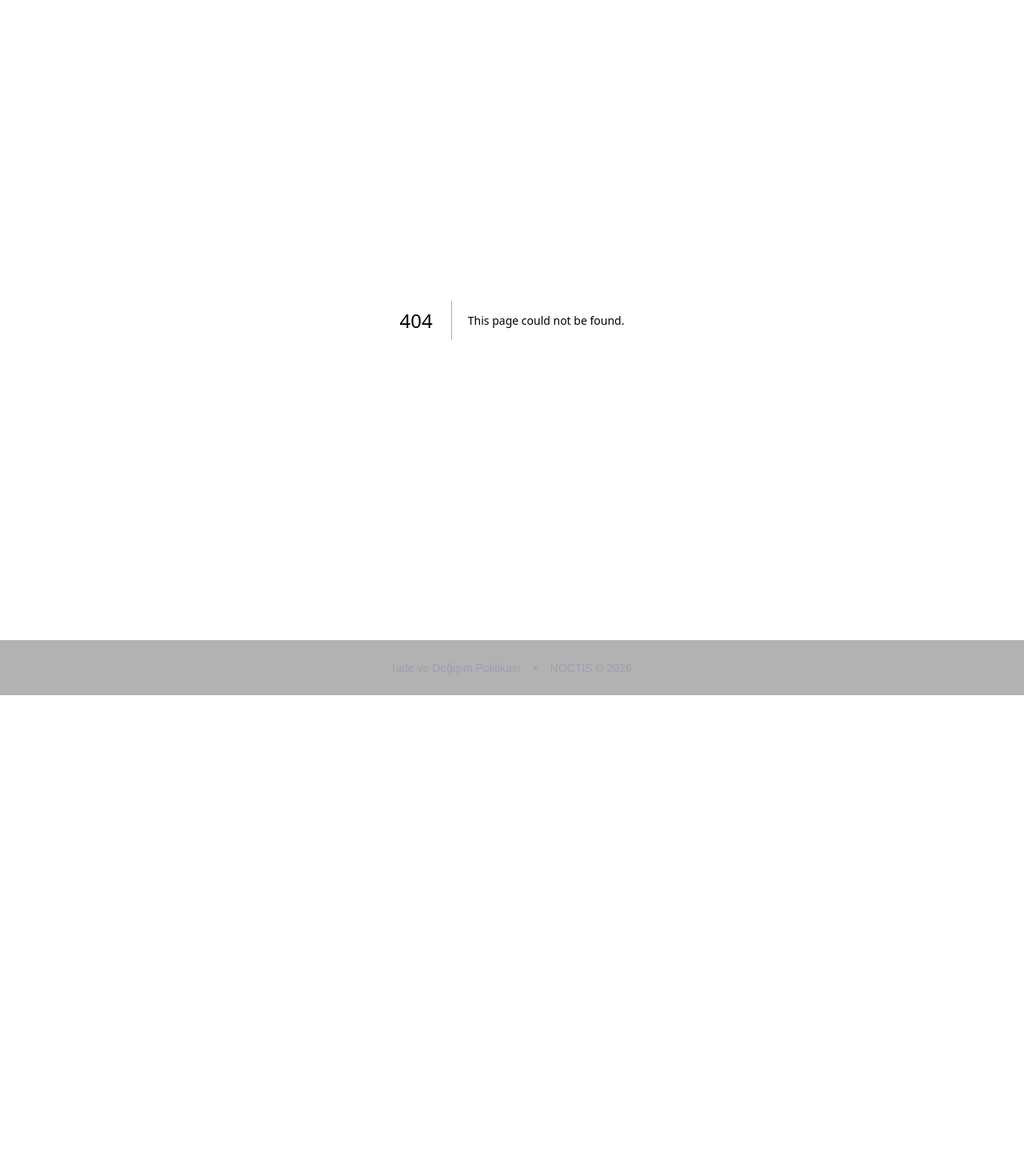
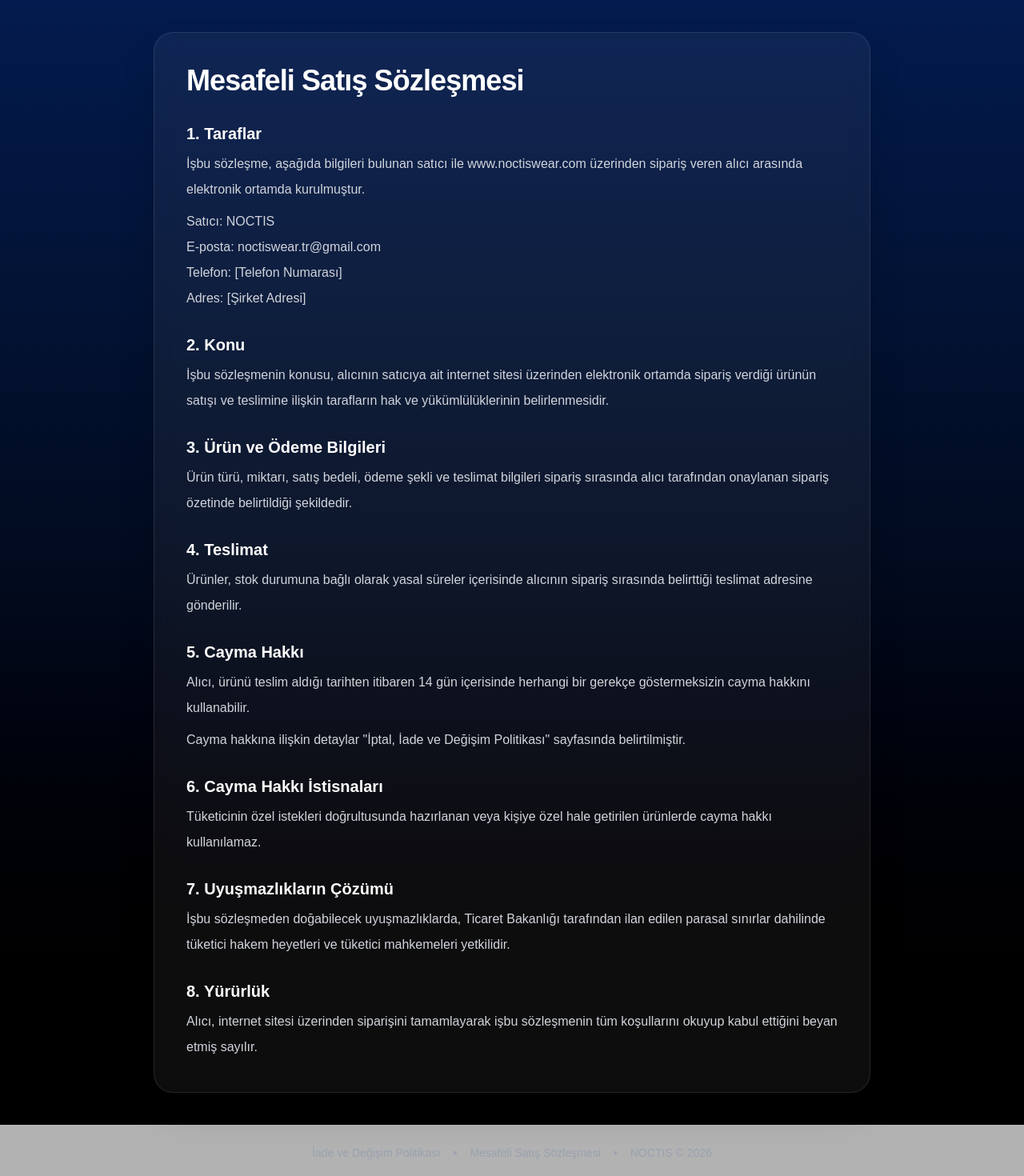
Before and after one commit to noctiswearr-boop/noctis-site, a Next.js app: page /mesafeli-satis-sozlesmesi in a window 1280 px wide. Before the commit this address had no page. Shown: the top 1470 px of the page at 80% size. Before the commit the page ends 869 px from the top, so only its background shows below. Built offline with nearby package versions, Linux system fonts and the light colour scheme.

Commit message:
mesafeli satis sozlesmesi footer linki eklendi

```diff
--- a/app/layout.tsx
+++ b/app/layout.tsx
@@ -28,17 +28,21 @@ export default function RootLayout({
       className={`${geistSans.variable} ${geistMono.variable} h-full antialiased`}
     >
       <body className="min-h-full flex flex-col">
-        <main className="flex-1">
-          {children}
-        </main>
+        <main className="flex-1">{children}</main>
 
         <footer className="border-t border-white/10 bg-black/30 px-6 py-6 text-center text-sm text-gray-400">
           <div className="flex flex-wrap justify-center gap-4">
+            <a href="/iade-ve-degisim" className="transition hover:text-white">
+              İade ve Değişim Politikası
+            </a>
+
+            <span>•</span>
+
             <a
-              href="/iade-ve-degisim"
-              className="hover:text-white transition"
+              href="/mesafeli-satis-sozlesmesi"
+              className="transition hover:text-white"
             >
-              İade ve Değişim Politikası
+              Mesafeli Satış Sözleşmesi
             </a>
 
             <span>•</span>
--- /dev/null
+++ b/app/mesafeli-satis-sozlesmesi/page.tsx
@@ -0,0 +1,125 @@
+export default function Page() {
+  return (
+    <main className="min-h-screen bg-gradient-to-b from-[#031B4E] via-[#020B1F] to-black px-4 py-10 text-white">
+      <div className="mx-auto max-w-4xl rounded-3xl border border-white/10 bg-white/5 p-6 shadow-2xl backdrop-blur-md md:p-10">
+        <h1 className="mb-8 text-3xl font-bold tracking-tight text-white md:text-4xl">
+          Mesafeli Satış Sözleşmesi
+        </h1>
+
+        <div className="space-y-7 text-[15px] leading-8 text-gray-300 md:text-base">
+
+          <section>
+            <h2 className="mb-2 text-xl font-semibold text-white">
+              1. Taraflar
+            </h2>
+            <p>
+              İşbu sözleşme, aşağıda bilgileri bulunan satıcı ile
+              www.noctiswear.com üzerinden sipariş veren alıcı arasında
+              elektronik ortamda kurulmuştur.
+            </p>
+
+            <p className="mt-2">
+              Satıcı: NOCTIS
+              <br />
+              E-posta: noctiswear.tr@gmail.com
+              <br />
+              Telefon: [Telefon Numarası]
+              <br />
+              Adres: [Şirket Adresi]
+            </p>
+          </section>
+
+          <section>
+            <h2 className="mb-2 text-xl font-semibold text-white">
+              2. Konu
+            </h2>
+
+            <p>
+              İşbu sözleşmenin konusu, alıcının satıcıya ait internet
+              sitesi üzerinden elektronik ortamda sipariş verdiği ürünün
+              satışı ve teslimine ilişkin tarafların hak ve yükümlülüklerinin
+              belirlenmesidir.
+            </p>
+          </section>
+
+          <section>
+            <h2 className="mb-2 text-xl font-semibold text-white">
+              3. Ürün ve Ödeme Bilgileri
+            </h2>
+
+            <p>
+              Ürün türü, miktarı, satış bedeli, ödeme şekli ve teslimat
+              bilgileri sipariş sırasında alıcı tarafından onaylanan
+              sipariş özetinde belirtildiği şekildedir.
+            </p>
+          </section>
+
+          <section>
+            <h2 className="mb-2 text-xl font-semibold text-white">
+              4. Teslimat
+            </h2>
+
+            <p>
+              Ürünler, stok durumuna bağlı olarak yasal süreler içerisinde
+              alıcının sipariş sırasında belirttiği teslimat adresine
+              gönderilir.
+            </p>
+          </section>
+
+          <section>
+            <h2 className="mb-2 text-xl font-semibold text-white">
+              5. Cayma Hakkı
+            </h2>
+
+            <p>
+              Alıcı, ürünü teslim aldığı tarihten itibaren 14 gün içerisinde
+              herhangi bir gerekçe göstermeksizin cayma hakkını kullanabilir.
+            </p>
+
+            <p className="mt-2">
+              Cayma hakkına ilişkin detaylar "İptal, İade ve Değişim
+              Politikası" sayfasında belirtilmiştir.
+            </p>
+          </section>
+
+          <section>
+            <h2 className="mb-2 text-xl font-semibold text-white">
+              6. Cayma Hakkı İstisnaları
+            </h2>
+
+            <p>
+              Tüketicinin özel istekleri doğrultusunda hazırlanan veya
+              kişiye özel hale getirilen ürünlerde cayma hakkı
+              kullanılamaz.
+            </p>
+          </section>
+
+          <section>
+            <h2 className="mb-2 text-xl font-semibold text-white">
+              7. Uyuşmazlıkların Çözümü
+            </h2>
+
+            <p>
+              İşbu sözleşmeden doğabilecek uyuşmazlıklarda, Ticaret
+              Bakanlığı tarafından ilan edilen parasal sınırlar dahilinde
+              tüketici hakem heyetleri ve tüketici mahkemeleri yetkilidir.
+            </p>
+          </section>
+
+          <section>
+            <h2 className="mb-2 text-xl font-semibold text-white">
+              8. Yürürlük
+            </h2>
+
+            <p>
+              Alıcı, internet sitesi üzerinden siparişini tamamlayarak
+              işbu sözleşmenin tüm koşullarını okuyup kabul ettiğini beyan
+              etmiş sayılır.
+            </p>
+          </section>
+
+        </div>
+      </div>
+    </main>
+  );
+}
```
